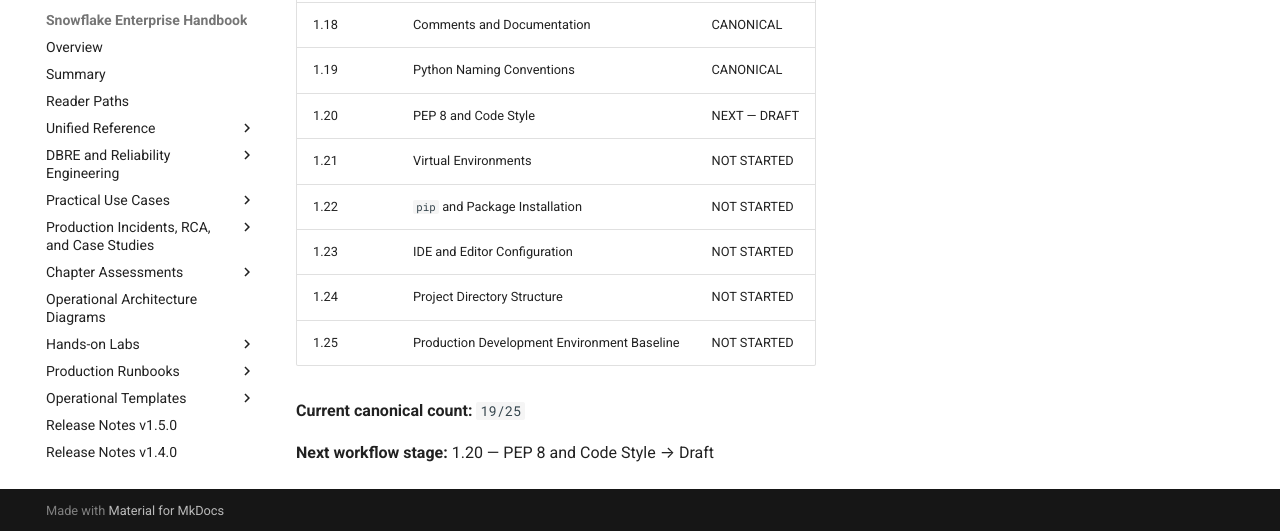
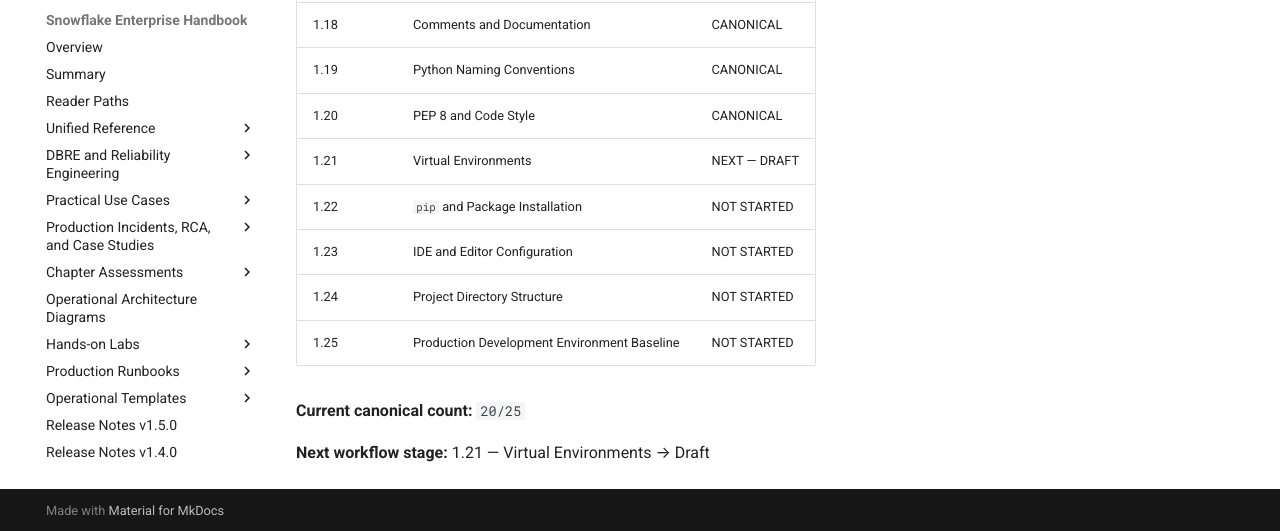
Before and after one commit to sssamant21/sre-academy, an MkDocs documentation site: the page built from docs/books/python/python-engineering-handbook/chapters/chapter-01/STATUS.md, in a window 1280 px wide and 900 px high, scrolled down 723 px. Shown: the part 366-897 px from the top of the window. Built offline with MkDocs 1.6.1 and Material for MkDocs 9.7.7, drawn with Linux system fonts in a browser that asks for light colours; comment, search, counter and statistics services are not loaded; some of the changed text lies outside the part shown.

Commit message:
docs(python): mark section 1.20 canonical

```diff
--- a/docs/books/python/python-engineering-handbook/chapters/chapter-01/STATUS.md
+++ b/docs/books/python/python-engineering-handbook/chapters/chapter-01/STATUS.md
@@ -2,7 +2,7 @@
 
 ## Python Fundamentals and Development Environment
 
-**Progress:** `19/25 canonical`
+**Progress:** `20/25 canonical`
 
 | Section | Title | Status |
 |---|---|---|
@@ -25,13 +25,13 @@
 | 1.17 | Input and Output | CANONICAL |
 | 1.18 | Comments and Documentation | CANONICAL |
 | 1.19 | Python Naming Conventions | CANONICAL |
-| 1.20 | PEP 8 and Code Style | NEXT — DRAFT |
-| 1.21 | Virtual Environments | NOT STARTED |
+| 1.20 | PEP 8 and Code Style | CANONICAL |
+| 1.21 | Virtual Environments | NEXT — DRAFT |
 | 1.22 | `pip` and Package Installation | NOT STARTED |
 | 1.23 | IDE and Editor Configuration | NOT STARTED |
 | 1.24 | Project Directory Structure | NOT STARTED |
 | 1.25 | Production Development Environment Baseline | NOT STARTED |
 
-**Current canonical count:** `19/25`
+**Current canonical count:** `20/25`
 
-**Next workflow stage:** 1.20 — PEP 8 and Code Style → Draft
+**Next workflow stage:** 1.21 — Virtual Environments → Draft
```
